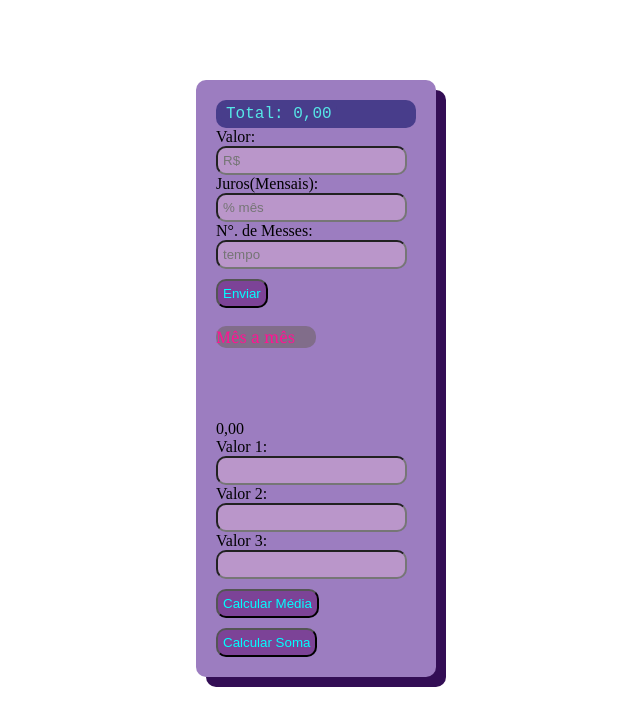
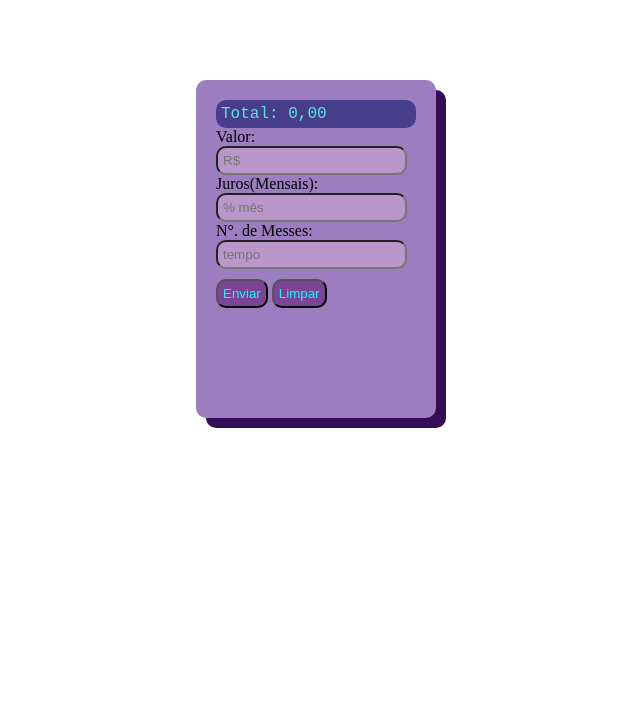
Before and after one commit to emy24107/primeiroc_3t, a plain HTML site: page index.html in a window 1280 px wide. Shown: the whole page, without its empty margins (316-956 px from the left). Drawn offline with Linux system fonts and the light colour scheme.

Commit message:
Update index.html

```diff
--- a/index.html
+++ b/index.html
@@ -1,5 +1,6 @@
 <!DOCTYPE html>
 <html lang="pt br">
+
 <head>
    <meta charset="UTF-8">
    <meta http-equiv="X-UA-Compatible" content="IE=edge">
@@ -12,27 +13,24 @@
 <body>
    <div id="calculadora">
       <div id="spTotal">
-        <span id="spTotal">Total: 0,00</span><br>
+         <span id="totalGeral">Total: 0,00</span><br>
       </div>
       <div>
 
          Valor: <input id="valor" placeholder="R$" type="text"><br>
          Juros(Mensais): <input id="juros" placeholder="% mês" type="text"><br>
          N°. de Messes: <input id="messes" placeholder="tempo" type="text"><br>
-   <button onclick="mat()">Enviar</button></div></br>
+         <button onclick="mat()">Enviar</button>
+         <button onclick="Limpar()">Limpar</button>
          <div class="spLista">
-      <span id="tempo">Mês a mês</span>
+            <span id="mes"></span>
+         </div>
+      </div></br>
 
-   </div>
+
 
       <br><br><br><br>
-   <span id= "resultado">0,00</span><br>
-   Valor 1: <input id="v1" type="text"><br>
-   Valor 2: <input id="v2" type="text"><br>
-   Valor 3: <input id="v3" type="text"><br>
-   <button onclick="media()">Calcular Média</button>
-   <button onclick="soma() ">Calcular Soma</button>
-
 
 </body>
+
 </html>
```
Lines whose indentation alone changed are shown as unchanged.
